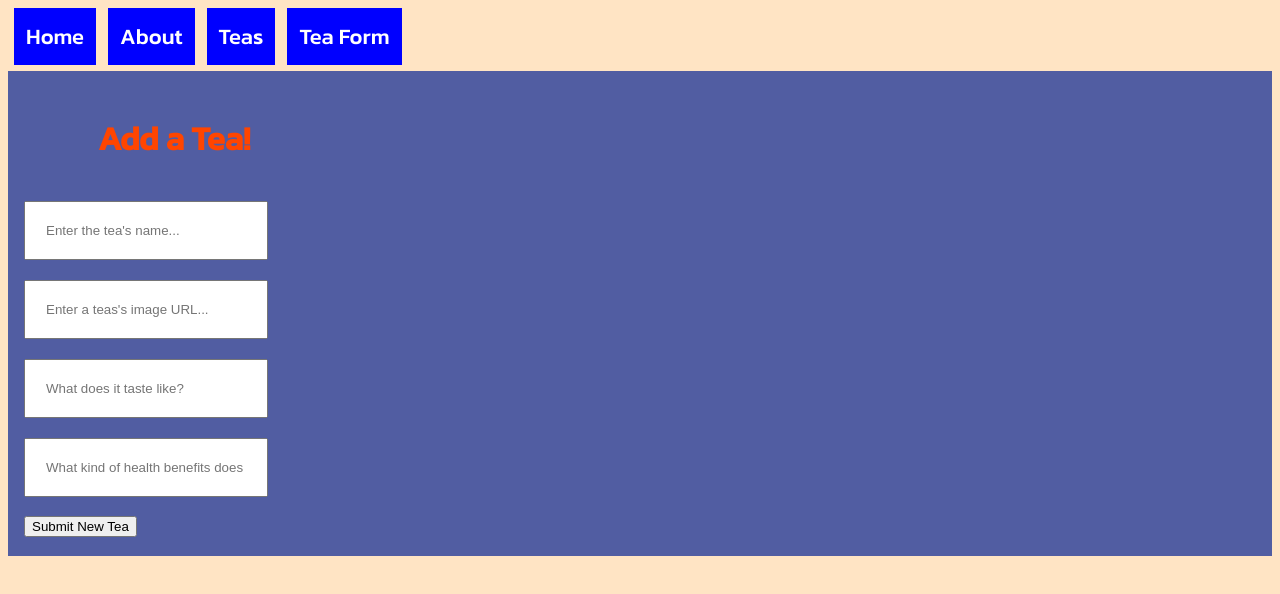
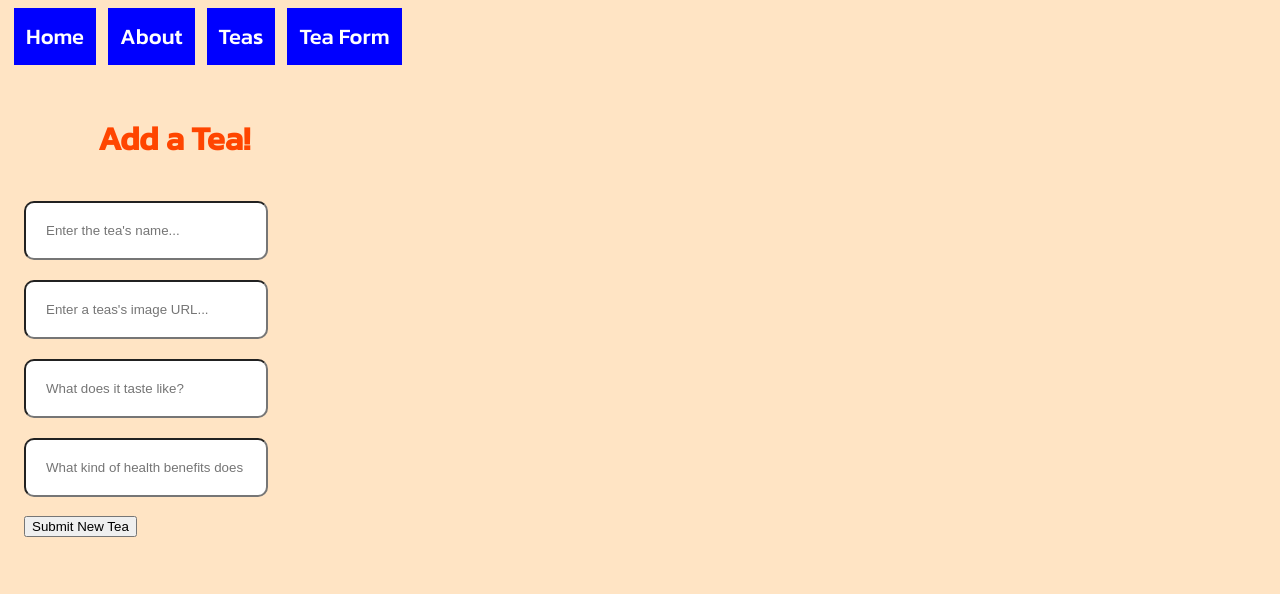
Before and after one commit to luminatedtech/Tea-Time, a React (Create React App) app: page /addteas in a window 1280 px wide. Shown: the top 594 px of the page. Built offline with nearby package versions, Linux system fonts and the light colour scheme; data requests are answered from the project's data file.

Commit message:
Changed input field

```diff
--- a/src/index.css
+++ b/src/index.css
@@ -54,7 +54,7 @@ img {
   padding: 1rem;
   width: stretch;
   height: auto;
-  background: #515da2;
+
   opacity: 1;
 }
 
@@ -66,6 +66,6 @@ img {
   width:200px;
   padding:20px;
   margin: 10px 0;
-
+  border-radius: 10px;
 
 }
```
